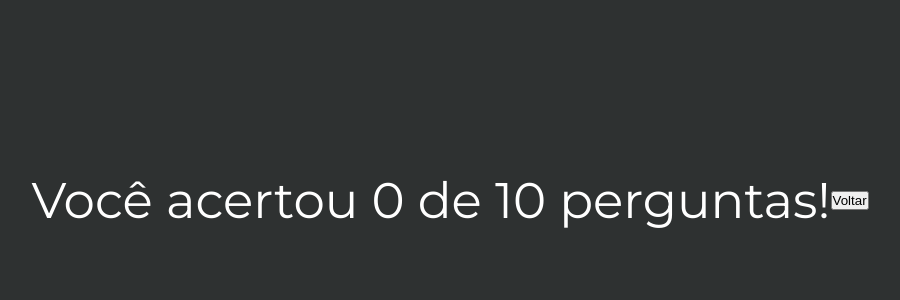
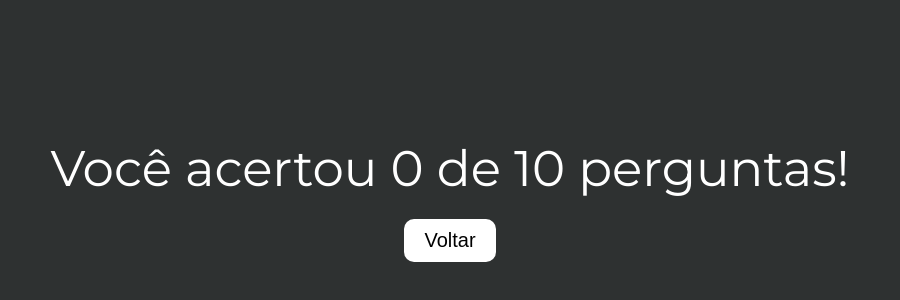
Before and after one commit to phedrakeson/quiz-app, an Angular app in the folder quiz-app/: page /quiz/result in a window 1280 px wide. Shown: the part 200-500 px from the top of the page, without its empty margins (190-1090 px from the left). Built offline with nearby package versions, Linux system fonts and the light colour scheme.

Commit message:
style: redirect button

```diff
--- a/quiz-app/src/app/features/quiz-final/quiz-final.component.scss
+++ b/quiz-app/src/app/features/quiz-final/quiz-final.component.scss
@@ -6,9 +6,24 @@
   display: flex;
   justify-content: center;
   align-items: center;
+  flex-direction: column;
 }
 
 p {
   font-size: 5rem;
   color: white;
 }
+
+button {
+  margin-top: 20px;
+  padding: 10px 20px 10px 20px;
+  border: none;
+  background-color: white;
+  color: black;
+  border-radius: 10px;
+  font-size: 2rem;
+}
+
+button:hover {
+  cursor: pointer;
+}
```
